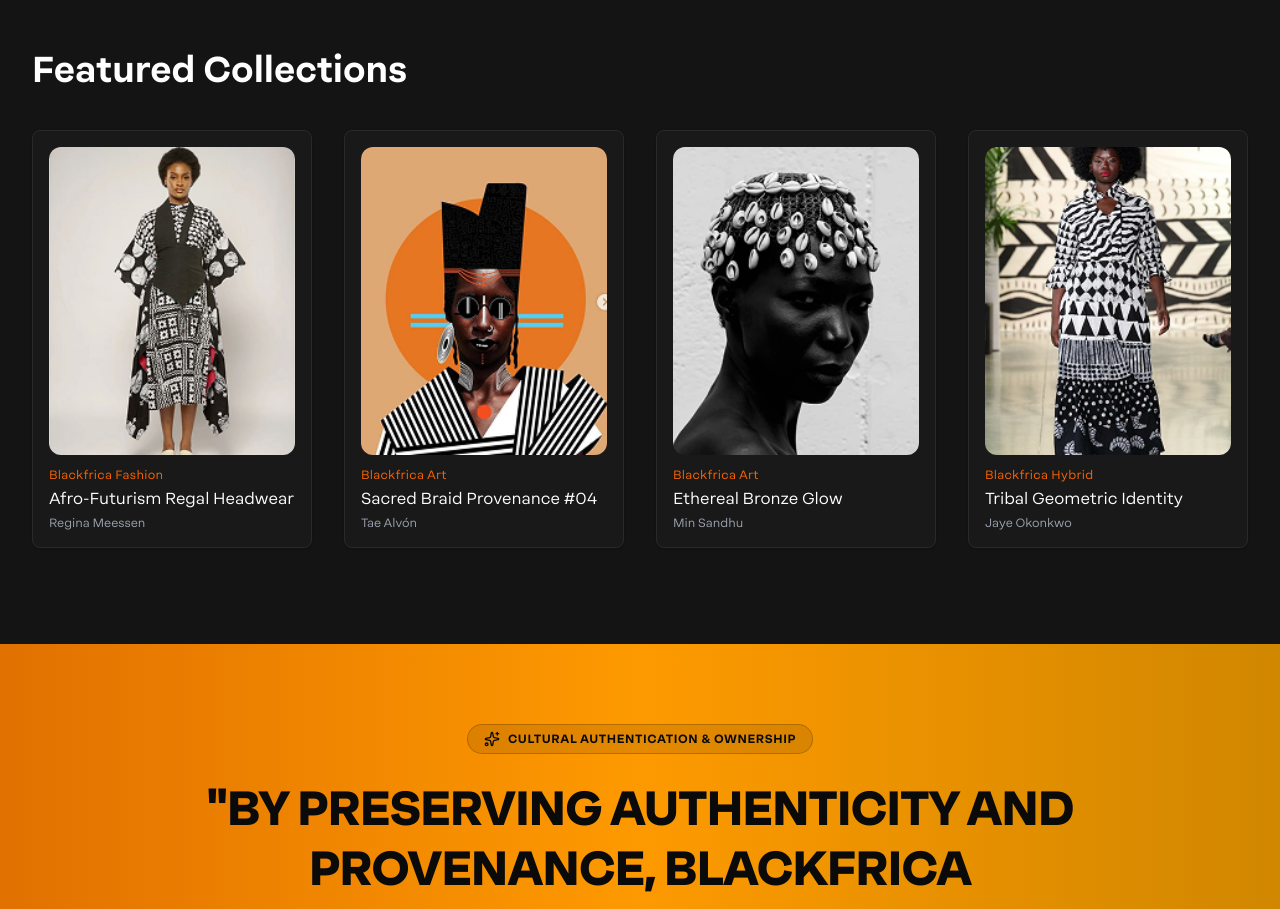
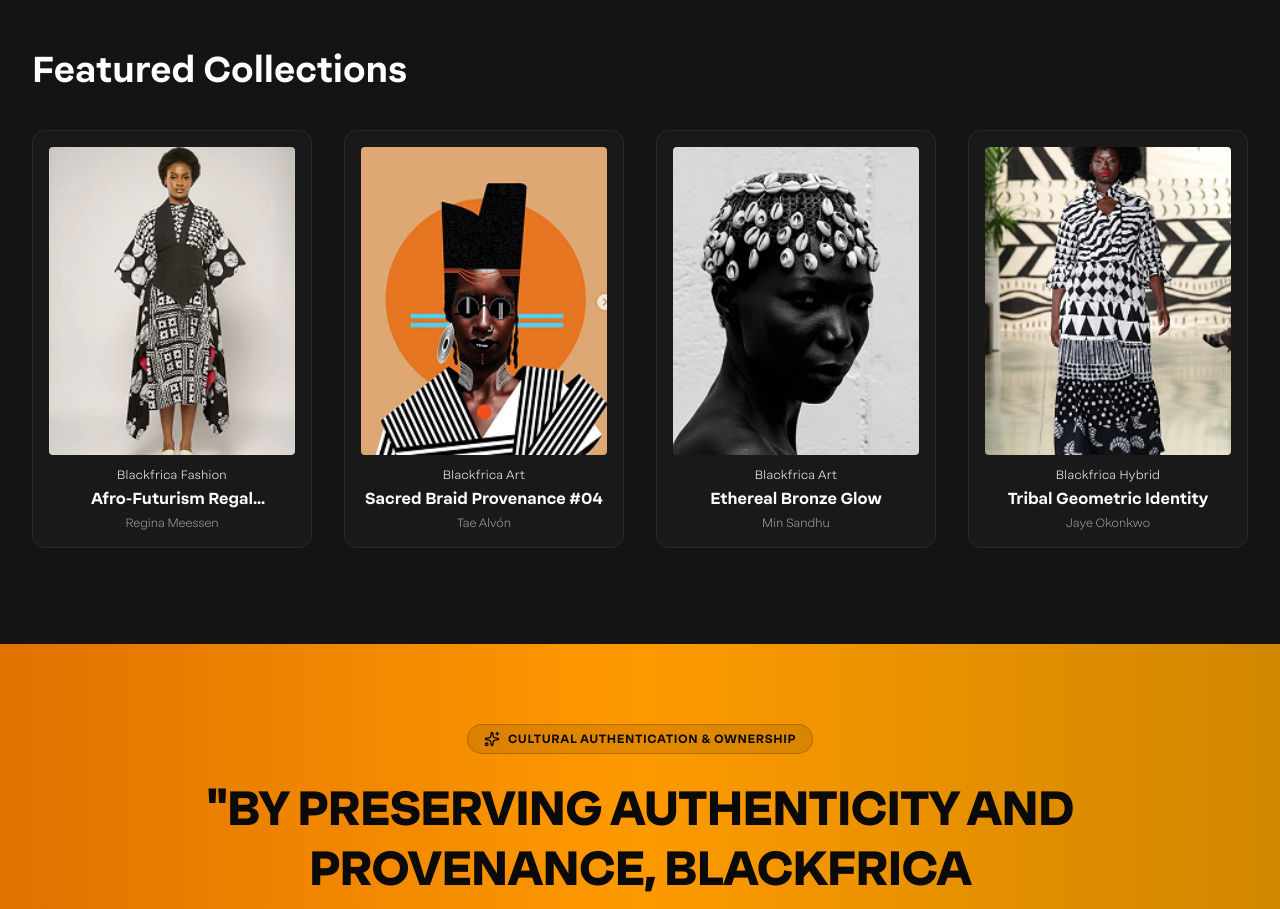
Before and after one commit to Kaycee276/blackfrica-fe, a Next.js app: page / in a window 1280 px wide. Shown: the part 1880-2789 px from the top of the page. Built offline with nearby package versions, Linux system fonts and the light colour scheme.

Commit message:
minimal changes

```diff
--- a/src/app/globals.css
+++ b/src/app/globals.css
@@ -182,3 +182,7 @@ body {
   scrollbar-width: thin;
   scrollbar-color: var(--scrollbar-thumb) transparent;
 }
+
+button {
+  cursor: pointer;
+}
--- a/src/components/CollectionsGrid.tsx
+++ b/src/components/CollectionsGrid.tsx
@@ -99,33 +99,33 @@ export const CollectionsGrid = () => {
                   whileInView={{ opacity: 1, y: 0 }}
                   viewport={{ once: false, margin: "-30px" }}
                   transition={{ duration: 0.4, delay: idx * 0.08 }}
-                  className="group rounded-lg bg-card-bg border border-card-border p-4 shadow-sm hover:shadow-xl hover:border-brand-gold transition-all duration-300 flex flex-col justify-between cursor-pointer"
+                  className="group rounded-xl bg-card-bg border border-card-border p-4 shadow-sm hover:shadow-xl transition-all duration-300 flex flex-col justify-between "
                 >
                   {/* Image Container */}
-                  <div className="relative w-full aspect-[4/5] rounded-xl overflow-hidden bg-bg-primary mb-3">
+                  <div className="relative w-full aspect-4/5 rounded-sm overflow-hidden bg-bg-primary mb-3">
                     <Image
                       src={item.image}
                       alt={item.title}
                       fill
                       sizes="(max-width: 768px) 100vw, (max-width: 1200px) 50vw, 25vw"
-                      className="object-cover group-hover:scale-105 transition-transform duration-500"
+                      className="object-cover "
                     />
                   </div>
 
                   {/* Details below image (Category -> Collection Name -> Creator's Name) - ALL NOT IN BOLD */}
-                  <div className="space-y-1 text-left font-normal">
+                  <div className="space-y-1 text-center">
                     {/* Line 1: Image Category */}
-                    <p className="text-xs text-brand-gold font-normal tracking-wide">
+                    <p className="text-xs font-lighter tracking-wide">
                       {imageType}
                     </p>
 
                     {/* Line 2: Collection Name */}
-                    <p className="text-base text-text-primary font-normal line-clamp-1">
+                    <p className="text-base text-text-primary font-bold line-clamp-1">
                       {item.title}
                     </p>
 
                     {/* Line 3: Creator's Name */}
-                    <p className="text-xs text-text-muted font-normal">
+                    <p className="text-xs text-text-muted font-lighter">
                       {item.creator}
                     </p>
                   </div>
```
